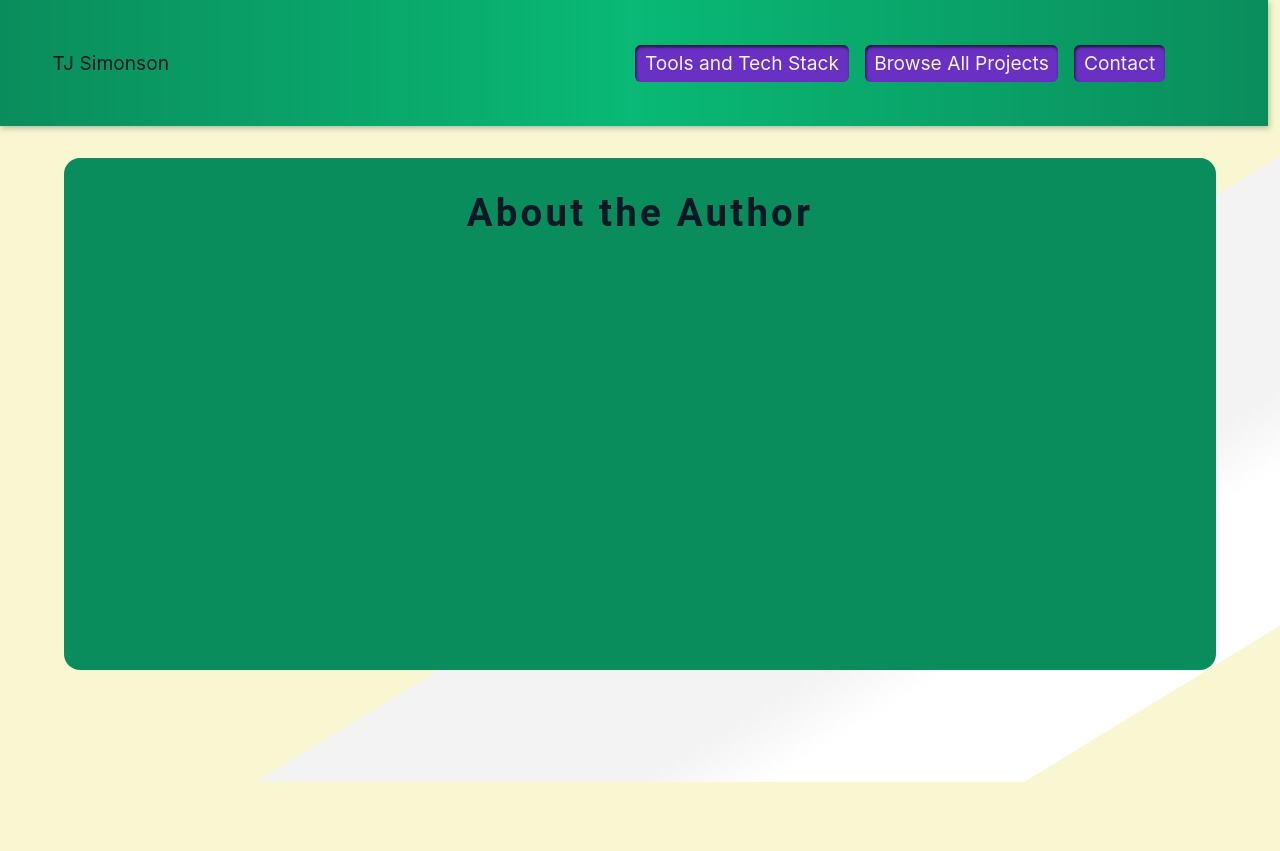
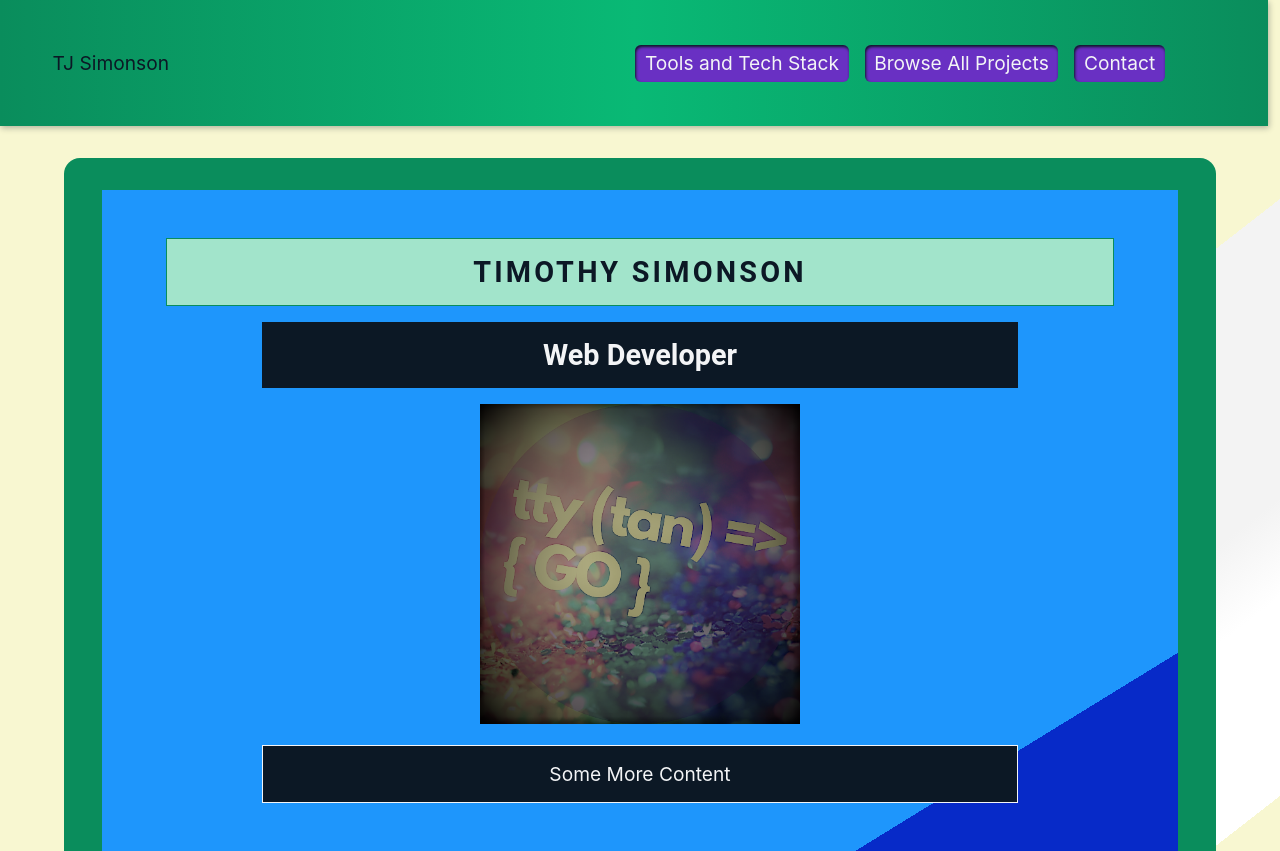
Before and after one commit to ttytango/nextjs-portofolio, a Next.js app: page / in a window 1280 px wide. Shown: the top 851 px of the page. Built offline with nearby package versions, Linux system fonts and the light colour scheme.

Commit message:
initial styling and logo added to about

```diff
--- a/components/home/about-me.js
+++ b/components/home/about-me.js
@@ -1,11 +1,18 @@
+import Image from "next/image";
+
 import styles from "./about-me.module.scss";
 function AboutMe() {
 	return (
-		<div className={styles.homeContent}>
-			<div className={styles.title}>
-				<h1>About the Author</h1>
+		<section className={styles.homeContent}>
+			{/* <div className={styles.textContainer}> */}
+			<div className={styles.textContainer}>
+				<h1>Timothy Simonson</h1>
+				<h2>Web Developer</h2>
+				<Image src={"/images/ttylogo.png"} width={320} height={320} />
+				<p>Some More Content</p>
 			</div>
-		</div>
+			{/* </div> */}
+		</section>
 	);
 }
 
--- a/components/home/about-me.module.scss
+++ b/components/home/about-me.module.scss
@@ -7,9 +7,45 @@
         padding: 1rem 0.4rem;
         border-radius: $default-card-border-radius*4;
         h1 {
-            margin: 1rem auto;
+            color: $black;
+            background: lighten($color-tertiary-light, 16%);
+            // padding: 1rem 4rem;
+            margin: 1rem 1rem;
+            padding: 1rem;
             letter-spacing: .2rem;
+            border: 1px solid $color-tertiary-dark;
+            text-transform: uppercase;
+        }
+        p {
+            // letter-spacing: .2rem;
+            margin: 1rem 1rem;
+            padding: 1rem;
+            background: $black;
+            color: $white;
+            border: 1px solid $white;
+        }
+        h2 {
+            background: $black;
+            color: $white;
+            margin: 1rem 1rem;
+            padding: 1rem;
+        }
+        @media(min-width: 768px) {
+            h1 {
+                padding: 1rem 4rem;
+                margin: 1rem 2rem;
+            }
+            p,
+            h2 {
+                padding: 1rem 4rem;
+                margin: 1rem 8rem;
+            }
         }
     }
 
-    .title {}
+    .textContainer {
+        background: linear-gradient(to bottom right, $dodger-blue 85%, $persian-blue 84%);
+        // background: lighten($persian-blue, 10%);
+        margin: 1rem 2rem;
+        padding: 2rem;
+    }
```
Also changed, not shown: pages/projects/project.module.scss (+7 -6 lines), public/images/ttylogo.png (added).
